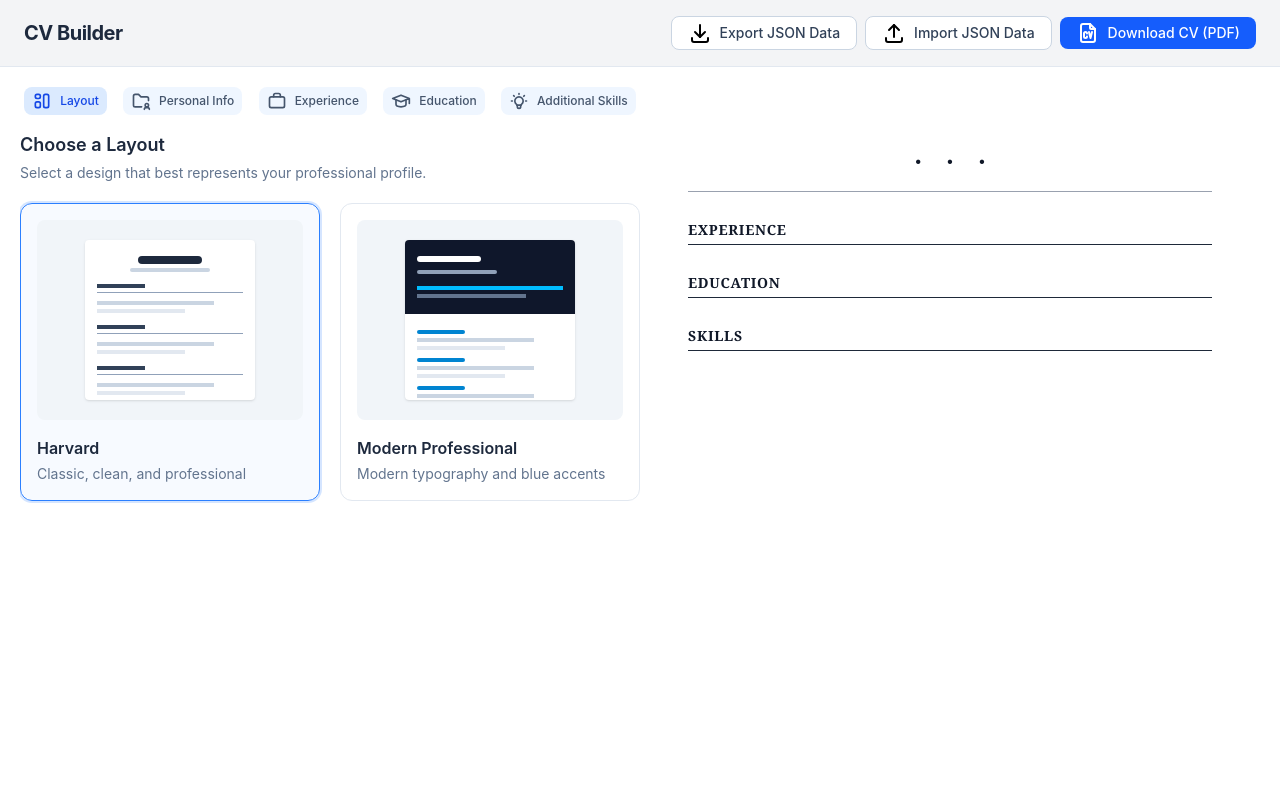
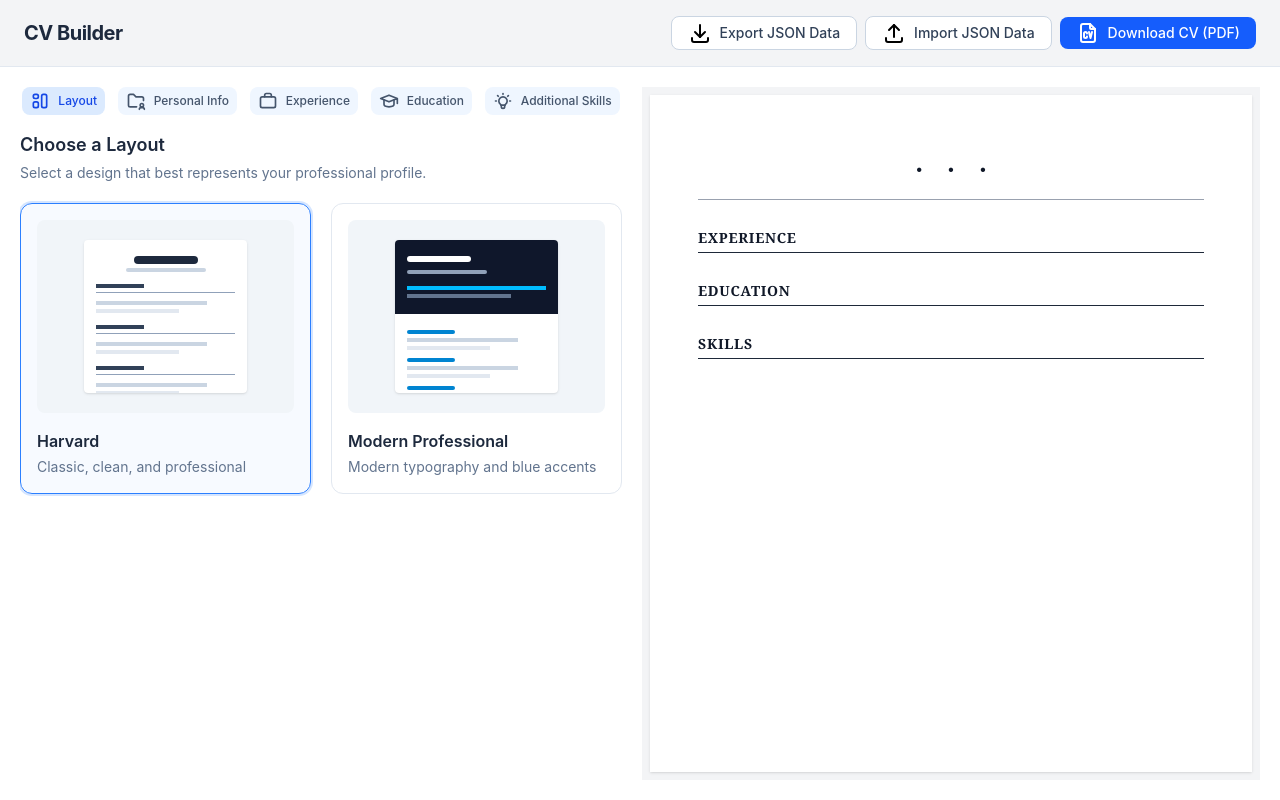
Before and after one commit to DynamesLuis/CV-Builder, a React (Vite) app: page / in a window 1280 px wide. Built offline with nearby package versions, Linux system fonts and the light colour scheme.

Commit message:
ui: add remove classes

```diff
--- a/src/features/cv-edit/CvEdit.jsx
+++ b/src/features/cv-edit/CvEdit.jsx
@@ -20,7 +20,7 @@ export default function CvEdit({
   setSelectedLayout
 }) {
   return (
-    <div className="lg:flex-1 lg:min-h-0 lg:overflow-y-auto no-print">
+    <div className="pr-5 lg:flex-1 lg:min-h-0 lg:overflow-y-auto no-print">
       <EditNav
         activeSection={activeSection}
         onChangeSection={setActiveSection}
--- a/src/features/cv-preview/CvPreview.jsx
+++ b/src/features/cv-preview/CvPreview.jsx
@@ -15,5 +15,9 @@ export default function CvPreview({ cvData, selectedLayout }) {
       layout = <HarvardLayout cvData={cvData} />;
       break;
   }
-  return <div className="lg:flex-1 lg:min-h-0 lg:overflow-y-auto no-space">{layout}</div>;
+  return (
+    <div className="bg-gray-100 p-2 lg:flex-1 lg:min-h-0 lg:overflow-y-auto no-space">
+      {layout}
+    </div>
+  );
 }
```
